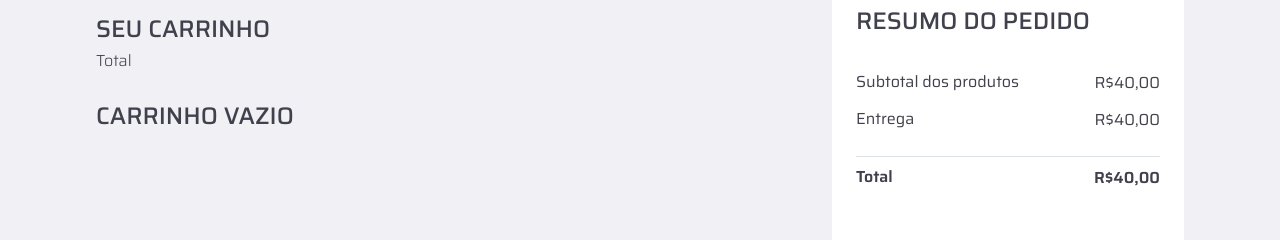
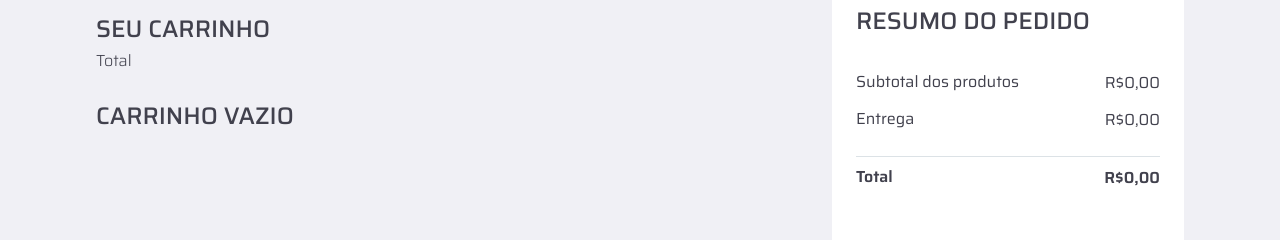
Before and after one commit to Guilhermecheng/caputeeno, a Next.js app: page /cart in a window 1280 px wide. Shown: the part 138-378 px from the top of the page. Built offline with nearby package versions, Linux system fonts and the light colour scheme; a web font is replaced by a local one.

Commit message:
feat: cart subtotal and total

```diff
--- a/src/app/cart/page.tsx
+++ b/src/app/cart/page.tsx
@@ -2,9 +2,9 @@
 
 import { styled } from "styled-components";
 import { useRouter } from "next/navigation";
-import { useContext } from "react";
+import { useContext, useEffect, useState } from "react";
 
-import { GlobalContext } from "@/contexts/GlobalContext";
+import { CartProductProps, GlobalContext } from "@/contexts/GlobalContext";
 import { CartItem } from "@/components/CartItem";
 import { DefaultLayout } from "@/components/DefaultLayout";
 
@@ -134,6 +134,9 @@ const RightSection = styled.div`
         li {
             list-style: none;
             text-transform: uppercase;
+            cursor: pointer;
+            color: #737380;
+            text-decoration: underline;
         }
     }
 `;
@@ -160,8 +163,29 @@ const TotalPrice = styled.span`
 
 export default function Cart() {
     const router = useRouter();
-    const { cart, setCart } = useContext(GlobalContext);
+    const { cart } = useContext(GlobalContext);
+    const [subtotal, setSubtotal] = useState('R$0,00');
+    const [total, setTotal] = useState('R$0,00');
+
+    const frete = 4000;
     console.log(cart)
+
+    useEffect(() => {
+        if (cart.length > 0) {
+            let cartSum = cart.reduce((acc: number, currentItem: CartProductProps) => {
+                return acc + (currentItem.quantity * currentItem.price_in_cents)
+            }, 0);
+            console.log(cartSum)
+            let subtotal_in_brazilian_reais = (cartSum / 100).toLocaleString('pt-br',{style: 'currency', currency: 'BRL'});
+            let total_in_brazilian_reais = ((cartSum + 4000) / 100).toLocaleString('pt-br',{style: 'currency', currency: 'BRL'});
+
+            setSubtotal(subtotal_in_brazilian_reais);
+            setTotal(total_in_brazilian_reais);
+        } else {
+            setSubtotal('R$0,00');
+            setTotal('R$0,00');
+        }
+    }, [cart])
 
 
     return (
@@ -196,17 +220,17 @@ export default function Cart() {
                             <div>
                                 <span>
                                     <h3>Subtotal dos produtos</h3>
-                                    <span>R$40,00</span>
+                                    <span>{subtotal}</span>
                                 </span>
 
                                 <span>
                                     <h3>Entrega</h3>
-                                    <span>R$40,00</span>
+                                    <span>{cart.length > 0 ? 'R$40,00': 'R$0,00'}</span>
                                 </span>
 
                                 <TotalPrice>
                                     <h2>Total</h2>
-                                    <span>R$40,00</span>
+                                    <span>{total}</span>
                                 </TotalPrice>
                             </div>
 
--- a/src/contexts/GlobalContext.tsx
+++ b/src/contexts/GlobalContext.tsx
@@ -2,7 +2,7 @@
 
 import { createContext, Dispatch, ReactNode, SetStateAction, useState } from "react";
 
-interface CartProductProps {
+export interface CartProductProps {
     id: string;
     name: string;
     description: string;
```
